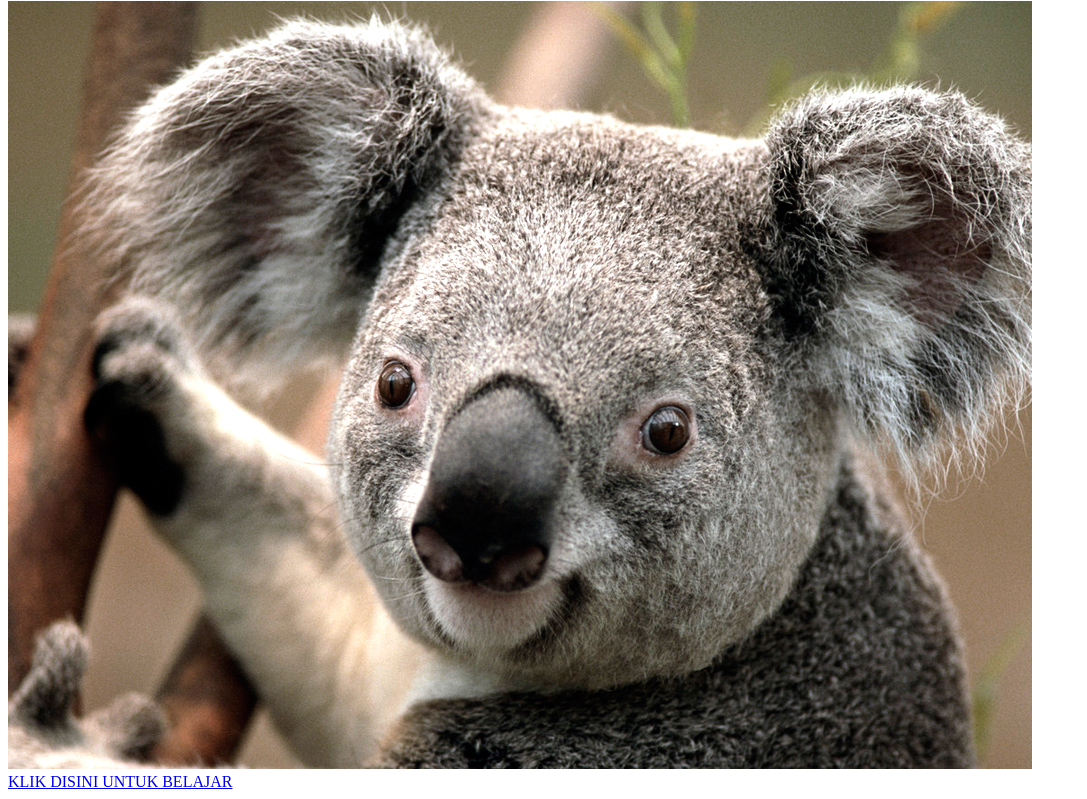
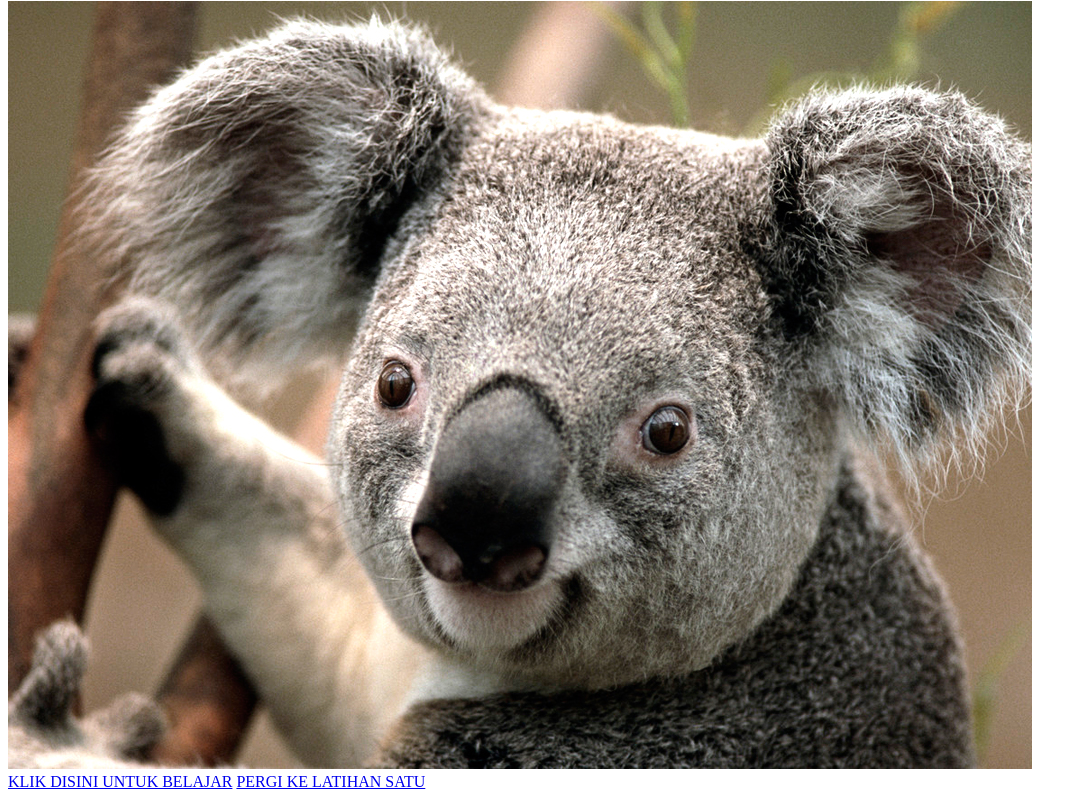
Before and after one commit to erynrizky/lesson1, a plain HTML site: page Index.html in a window 1280 px wide. Shown: the part 706-1505 px from the top of the page, without its empty margins (0-1087 px from the left). Drawn offline with Linux system fonts and the light colour scheme.

Commit message:
menambahkan link ke latihan 1

```diff
--- a/Index.html
+++ b/Index.html
@@ -31,5 +31,6 @@
 <br/>
  <!--Hyperlink-->
  <a href="https://www.w3schools.com/">KLIK DISINI UNTUK BELAJAR</a>
+    <a href="latihan1.html">PERGI KE LATIHAN SATU</a>
 </body>
 </html>
```
